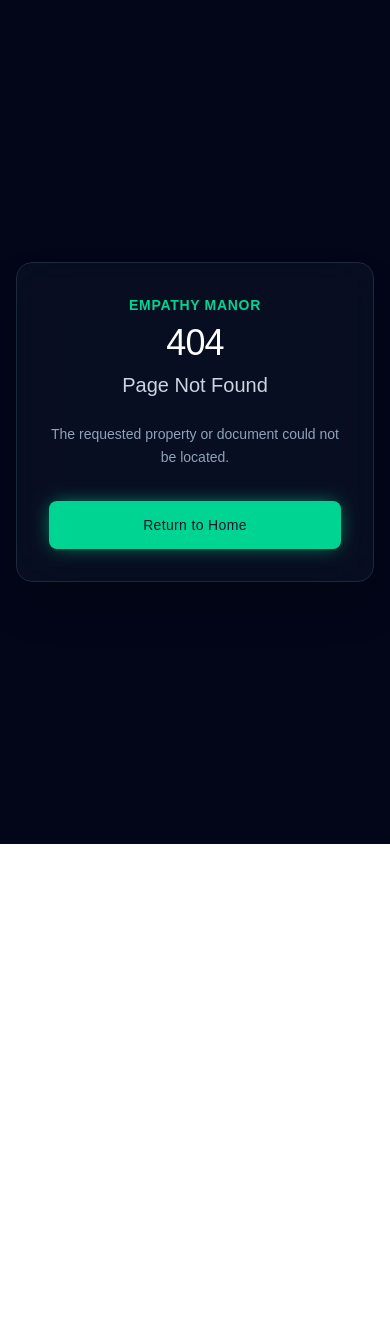
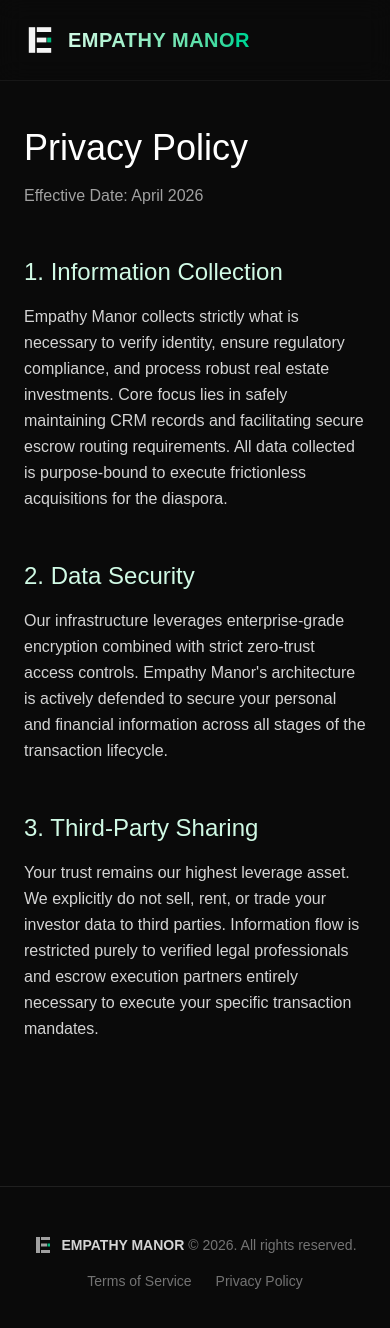
Before and after one commit to obigeorgie/EmpathyManor, a Next.js app: page /privacy in a window 390 px wide. Before the commit this address had no page. Shown: the top 1328 px of the page. Before the commit the page ends 844 px from the top, so only its background shows below. Built offline with nearby package versions, Linux system fonts and the light colour scheme.

Commit message:
feat: initialize landing page and legal policy routes with responsive UI components

```diff
--- a/src/app/page.tsx
+++ b/src/app/page.tsx
@@ -27,11 +27,11 @@ export default function Home() {
 
         <div className="relative z-10 max-w-4xl mx-auto text-center space-y-8">
           <h1 className="text-5xl md:text-7xl font-light tracking-tight text-white leading-[1.1]">
-            Home Ownership, <br className="hidden md:block"/>
-            <span className="font-medium text-transparent bg-clip-text bg-gradient-to-r from-emerald-200 to-emerald-500">Simplified for the Diaspora.</span>
+            Institutional Real Estate, <br className="hidden md:block"/>
+            <span className="font-medium text-transparent bg-clip-text bg-gradient-to-r from-emerald-200 to-emerald-500">First-Principles Execution.</span>
           </h1>
           <p className="text-lg md:text-xl text-slate-300 max-w-2xl mx-auto leading-relaxed">
-            Secure high-yield real estate in Lagos, Nigeria with zero boots-on-the-ground stress. Turnkey acquisition, verified titles, and professional management.
+            Secure high-yield real estate in Nigeria through mathematically sound NGN/USD arbitrage. Frictionless acquisition designed exclusively for the diaspora.
           </p>
           <div className="pt-6">
             <a
@@ -60,9 +60,9 @@ export default function Home() {
                   <path strokeLinecap="round" strokeLinejoin="round" strokeWidth={1.5} d="M12 8c-1.657 0-3 .895-3 2s1.343 2 3 2 3 .895 3 2-1.343 2-3 2m0-8c1.11 0 2.08.402 2.599 1M12 8V7m0 1v8m0 0v1m0-1c-1.11 0-2.08-.402-2.599-1M21 12a9 9 0 11-18 0 9 9 0 0118 0z" />
                 </svg>
               </div>
-              <h3 className="text-xl font-medium mb-3 text-emerald-50">The NGN/USD Arbitrage</h3>
+              <h3 className="text-xl font-medium mb-3 text-emerald-50">Asymmetric Leverage</h3>
               <p className="text-slate-400 leading-relaxed text-sm">
-                Leveraging currency strength for 12-15% yields. Build generational wealth faster by applying hard currency leverage in a rapidly growing emerging market.
+                Exploit NGN/USD dislocations for mathematically sound 12-15% yields. Build multi-generational wealth by applying hard currency leverage in a highly decoupled asset class.
               </p>
             </div>
 
@@ -73,9 +73,9 @@ export default function Home() {
                   <path strokeLinecap="round" strokeLinejoin="round" strokeWidth={1.5} d="M9 12l2 2 4-4m5.618-4.016A11.955 11.955 0 0112 2.944a11.955 11.955 0 01-8.618 3.04A12.02 12.02 0 003 9c0 5.591 3.824 10.29 9 11.622 5.176-1.332 9-6.03 9-11.622 0-1.042-.133-2.052-.382-3.016z" />
                 </svg>
               </div>
-              <h3 className="text-xl font-medium mb-3 text-emerald-50">Ironclad Security</h3>
+              <h3 className="text-xl font-medium mb-3 text-emerald-50">Frictionless Acquisition</h3>
               <p className="text-slate-400 leading-relaxed text-sm">
-                End-to-end title verification and escrow services. We eliminate the risk of fraud by managing all legal due diligence before a single dollar changes hands.
+                Institutional title verification and secure escrow routing. We systematically eliminate counterparty risk and operational friction before a single transaction executes.
               </p>
             </div>
 
@@ -86,9 +86,9 @@ export default function Home() {
                   <path strokeLinecap="round" strokeLinejoin="round" strokeWidth={1.5} d="M19 21V5a2 2 0 00-2-2H7a2 2 0 00-2 2v16m14 0h2m-2 0h-5m-9 0H3m2 0h5M9 7h1m-1 4h1m4-4h1m-1 4h1m-5 10v-5a1 1 0 011-1h2a1 1 0 011 1v5m-4 0h4" />
                 </svg>
               </div>
-              <h3 className="text-xl font-medium mb-3 text-emerald-50">Turnkey Management</h3>
+              <h3 className="text-xl font-medium mb-3 text-emerald-50">Turnkey Execution</h3>
               <p className="text-slate-400 leading-relaxed text-sm">
-                Post-purchase tenant placement by our local execution partners. You collect the yield; we deal with the midnight maintenance calls and rent collection.
+                End-to-end asset management via proven execution partners. You command the capital allocation; we handle the operational intricacies of tenant placement and rent collection.
               </p>
             </div>
           </div>
@@ -162,12 +162,12 @@ export default function Home() {
               contact@empathymanor.com
             </a>
             <span className="opacity-30">|</span>
-            <a href="#" title="Coming Soon" className="opacity-50 cursor-not-allowed hover:text-emerald-400 transition-colors">
+            <Link href="/terms" className="hover:text-emerald-400 transition-colors">
               Terms of Service
-            </a>
-            <a href="#" title="Coming Soon" className="opacity-50 cursor-not-allowed hover:text-emerald-400 transition-colors">
+            </Link>
+            <Link href="/privacy" className="hover:text-emerald-400 transition-colors">
               Privacy Policy
-            </a>
+            </Link>
           </div>
         </div>
       </footer>
--- /dev/null
+++ b/src/app/privacy/page.tsx
@@ -0,0 +1,67 @@
+import Link from "next/link";
+import Logo from "@/components/Logo";
+
+export default function PrivacyPolicy() {
+  return (
+    <div className="min-h-screen bg-neutral-950 text-neutral-300 selection:bg-emerald-500/30">
+      <nav className="fixed top-0 left-0 right-0 z-50 py-6 px-6 lg:px-12 flex justify-between items-center backdrop-blur-md bg-neutral-950/50 border-b border-neutral-800/50">
+        <Link href="/" className="flex items-center space-x-3">
+          <Logo className="w-8 h-8 text-neutral-100" />
+          <div className="text-xl font-semibold tracking-wide text-transparent bg-clip-text bg-gradient-to-r from-emerald-100 to-emerald-400">
+            EMPATHY MANOR
+          </div>
+        </Link>
+        <div className="hidden md:flex space-x-8 text-sm text-neutral-300">
+          <Link href="/#value-prop" className="hover:text-emerald-300 transition-colors">Our Edge</Link>
+          <Link href="/#mandate" className="hover:text-emerald-300 transition-colors">Current Mandates</Link>
+          <Link href="/#contact" className="hover:text-emerald-300 transition-colors">Contact</Link>
+        </div>
+      </nav>
+
+      <main className="pt-32 pb-24 px-6 lg:px-12 max-w-4xl mx-auto space-y-12">
+        <header>
+          <h1 className="text-4xl md:text-5xl font-light text-white mb-4">Privacy Policy</h1>
+          <p className="text-neutral-400">Effective Date: April 2026</p>
+        </header>
+
+        <section className="space-y-4">
+          <h2 className="text-2xl font-medium text-emerald-100">1. Information Collection</h2>
+          <p className="leading-relaxed">
+            Empathy Manor collects strictly what is necessary to verify identity, ensure regulatory compliance, and process robust real estate investments. Core focus lies in safely maintaining CRM records and facilitating secure escrow routing requirements. All data collected is purpose-bound to execute frictionless acquisitions for the diaspora.
+          </p>
+        </section>
+
+        <section className="space-y-4">
+          <h2 className="text-2xl font-medium text-emerald-100">2. Data Security</h2>
+          <p className="leading-relaxed">
+            Our infrastructure leverages enterprise-grade encryption combined with strict zero-trust access controls. Empathy Manor's architecture is actively defended to secure your personal and financial information across all stages of the transaction lifecycle.
+          </p>
+        </section>
+
+        <section className="space-y-4">
+          <h2 className="text-2xl font-medium text-emerald-100">3. Third-Party Sharing</h2>
+          <p className="leading-relaxed">
+            Your trust remains our highest leverage asset. We explicitly do not sell, rent, or trade your investor data to third parties. Information flow is restricted purely to verified legal professionals and escrow execution partners entirely necessary to execute your specific transaction mandates.
+          </p>
+        </section>
+      </main>
+
+      <footer className="py-12 px-6 lg:px-12 border-t border-neutral-800/80 mt-12 bg-neutral-950">
+        <div className="max-w-7xl mx-auto flex flex-col md:flex-row justify-between items-center text-sm text-neutral-500">
+          <div className="mb-4 md:mb-0 flex items-center space-x-2">
+            <Logo className="w-5 h-5 text-neutral-400" />
+            <span><span className="font-semibold text-neutral-300">EMPATHY MANOR</span> &copy; {new Date().getFullYear()}. All rights reserved.</span>
+          </div>
+          <div className="flex space-x-6">
+            <Link href="/terms" className="hover:text-emerald-400 transition-colors">
+              Terms of Service
+            </Link>
+            <Link href="/privacy" className="hover:text-emerald-400 transition-colors">
+              Privacy Policy
+            </Link>
+          </div>
+        </div>
+      </footer>
+    </div>
+  );
+}
--- /dev/null
+++ b/src/app/terms/page.tsx
@@ -0,0 +1,74 @@
+import Link from "next/link";
+import Logo from "@/components/Logo";
+
+export default function TermsOfService() {
+  return (
+    <div className="min-h-screen bg-neutral-950 text-neutral-300 selection:bg-emerald-500/30">
+      <nav className="fixed top-0 left-0 right-0 z-50 py-6 px-6 lg:px-12 flex justify-between items-center backdrop-blur-md bg-neutral-950/50 border-b border-neutral-800/50">
+        <Link href="/" className="flex items-center space-x-3">
+          <Logo className="w-8 h-8 text-neutral-100" />
+          <div className="text-xl font-semibold tracking-wide text-transparent bg-clip-text bg-gradient-to-r from-emerald-100 to-emerald-400">
+            EMPATHY MANOR
+          </div>
+        </Link>
+        <div className="hidden md:flex space-x-8 text-sm text-neutral-300">
+          <Link href="/#value-prop" className="hover:text-emerald-300 transition-colors">Our Edge</Link>
+          <Link href="/#mandate" className="hover:text-emerald-300 transition-colors">Current Mandates</Link>
+          <Link href="/#contact" className="hover:text-emerald-300 transition-colors">Contact</Link>
+        </div>
+      </nav>
+
+      <main className="pt-32 pb-24 px-6 lg:px-12 max-w-4xl mx-auto space-y-12">
+        <header>
+          <h1 className="text-4xl md:text-5xl font-light text-white mb-4">Terms of Service</h1>
+          <p className="text-neutral-400">Effective Date: April 2026</p>
+        </header>
+
+        <section className="space-y-4">
+          <h2 className="text-2xl font-medium text-emerald-100">1. Platform Use</h2>
+          <p className="leading-relaxed">
+            By engaging with the Empathy Manor platform, you actively consent to these explicit Terms of Service. Our infrastructure provides high-net-worth diaspora professionals with frictionless access to verified real estate mandates in Nigeria. Utilization is restricted wholly to lawful investment research and executable operational mandates.
+          </p>
+        </section>
+
+        <section className="space-y-4">
+          <h2 className="text-2xl font-medium text-emerald-100">2. Real Estate Disclaimer</h2>
+          <p className="leading-relaxed">
+            Empathy Manor functions strictly as a technology and routing protocol, aligning prospective capital allocators with vetted physical assets and escrow execution partners. Empathy Manor is decisively not a registered real estate broker, licensed financial advisory unit, or legal firm. All execution rely fundamentally on trusted operational proxies.
+          </p>
+        </section>
+
+        <section className="space-y-4">
+          <h2 className="text-2xl font-medium text-emerald-100">3. Investment Risks</h2>
+          <p className="leading-relaxed">
+            Emerging market real estate inherently bundles asymmetric risk dynamics, encompassing currency displacement, constrained liquidity, and operational volatility. Though we curate mathematically sound NGN/USD arbitrage operations, historical outcomes do not assure continued performance. The investor invariably retains full sovereign control and assumes respective risk.
+          </p>
+        </section>
+
+        <section className="space-y-4">
+          <h2 className="text-2xl font-medium text-emerald-100">4. Governing Law</h2>
+          <p className="leading-relaxed">
+            These mandates are conclusively governed by the jurisdiction encompassing Empathy Manor's operational headquarters, overriding localized conflict of law precepts. Disputations referencing this technological interface remain bound specifically within said designated jurisdiction.
+          </p>
+        </section>
+      </main>
+
+      <footer className="py-12 px-6 lg:px-12 border-t border-neutral-800/80 mt-12 bg-neutral-950">
+        <div className="max-w-7xl mx-auto flex flex-col md:flex-row justify-between items-center text-sm text-neutral-500">
+          <div className="mb-4 md:mb-0 flex items-center space-x-2">
+            <Logo className="w-5 h-5 text-neutral-400" />
+            <span><span className="font-semibold text-neutral-300">EMPATHY MANOR</span> &copy; {new Date().getFullYear()}. All rights reserved.</span>
+          </div>
+          <div className="flex space-x-6">
+            <Link href="/terms" className="hover:text-emerald-400 transition-colors">
+              Terms of Service
+            </Link>
+            <Link href="/privacy" className="hover:text-emerald-400 transition-colors">
+              Privacy Policy
+            </Link>
+          </div>
+        </div>
+      </footer>
+    </div>
+  );
+}
```
